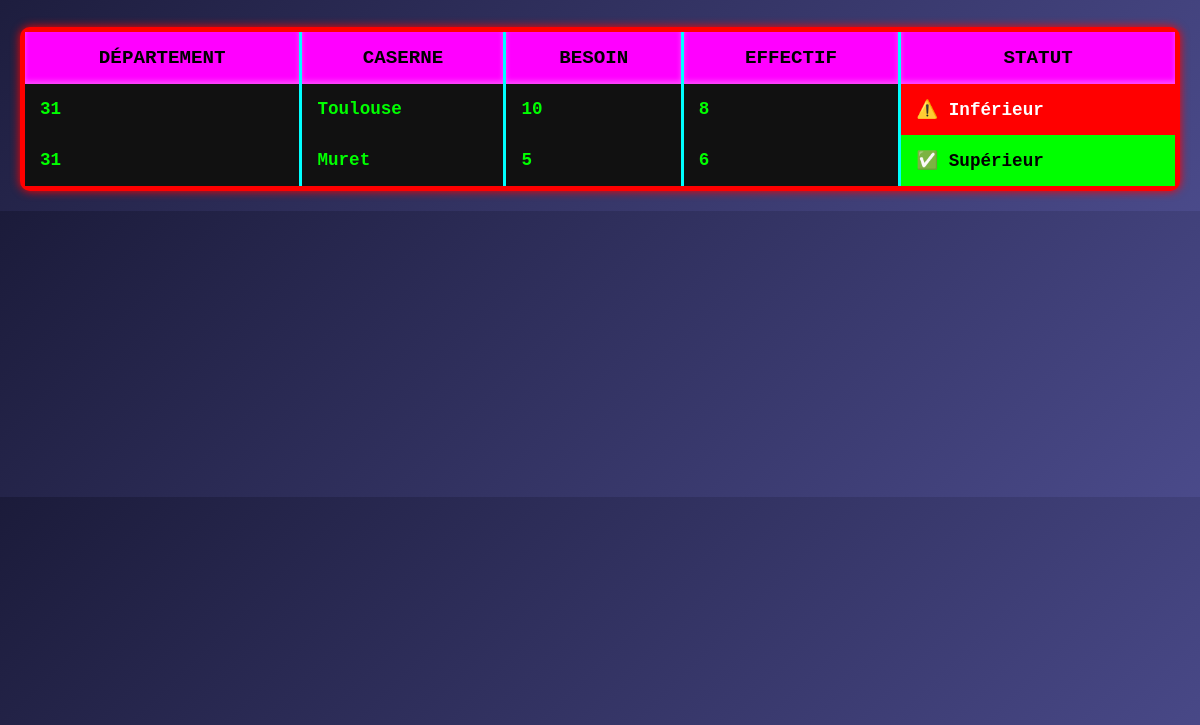
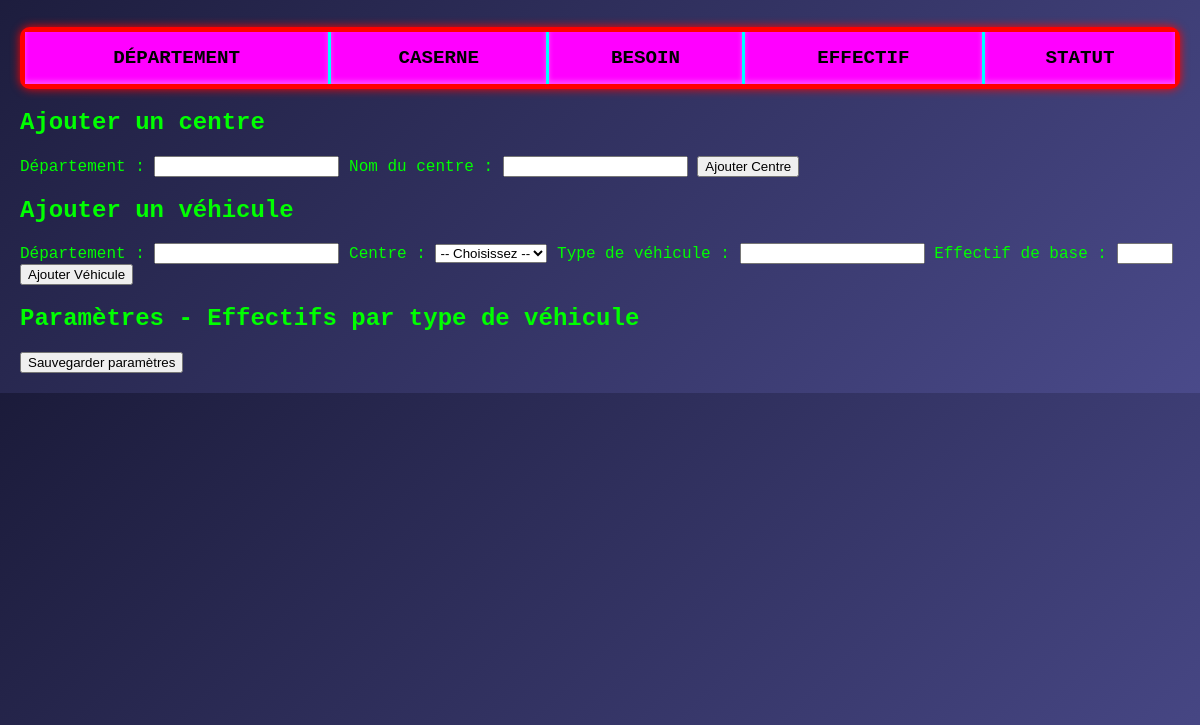
Before and after one commit to Roctive/Operateur112, an Electron app: page index.html in a window 1200 px wide. Shown: the part 75-800 px from the top of the page. Drawn offline with Linux system fonts and the light colour scheme.

Commit message:
Update index.html

```diff
--- a/index.html
+++ b/index.html
@@ -7,6 +7,8 @@
 </head>
 <body>
     <h1>Gestion des effectifs - Vue d’ensemble</h1>
+
+    <section id="vue-overview">
         <table>
             <thead>
                 <tr>
@@ -17,22 +19,52 @@
                     <th>Statut</th>
                 </tr>
             </thead>
-        <tbody>
-            <tr>
-                <td>31</td>
-                <td>Toulouse</td>
-                <td>10</td>
-                <td>8</td>
-                <td class="alert">⚠️ Inférieur</td>
-            </tr>
-            <tr>
-                <td>31</td>
-                <td>Muret</td>
-                <td>5</td>
-                <td>6</td>
-                <td class="ok">✅ Supérieur</td>
-            </tr>
+            <tbody id="table-body">
+                <!-- Rempli dynamiquement -->
             </tbody>
         </table>
+    </section>
+
+    <section id="forms">
+        <h2>Ajouter un centre</h2>
+        <form id="form-ajout-centre">
+            <label for="dep-centre">Département :</label>
+            <input type="text" id="dep-centre" required pattern="\d{2,3}" title="Exemple : 31">
+
+            <label for="nom-centre">Nom du centre :</label>
+            <input type="text" id="nom-centre" required>
+
+            <button type="submit">Ajouter Centre</button>
+        </form>
+
+        <h2>Ajouter un véhicule</h2>
+        <form id="form-ajout-vehicule">
+            <label for="dep-vehicule">Département :</label>
+            <input type="text" id="dep-vehicule" required pattern="\d{2,3}" title="Exemple : 31">
+
+            <label for="centre-vehicule">Centre :</label>
+            <select id="centre-vehicule" required>
+                <option value="">-- Choisissez --</option>
+            </select>
+
+            <label for="type-vehicule">Type de véhicule :</label>
+            <input type="text" id="type-vehicule" required>
+
+            <label for="effectif-vehicule">Effectif de base :</label>
+            <input type="number" id="effectif-vehicule" required min="1" max="20">
+
+            <button type="submit">Ajouter Véhicule</button>
+        </form>
+
+        <h2>Paramètres - Effectifs par type de véhicule</h2>
+        <form id="form-param-effectifs">
+            <div id="param-effectifs-container">
+                <!-- champs ajoutés dynamiquement -->
+            </div>
+            <button type="submit">Sauvegarder paramètres</button>
+        </form>
+    </section>
+
+    <script src="renderer.js"></script>
 </body>
 </html>
```
Lines whose indentation alone changed are shown as unchanged.
